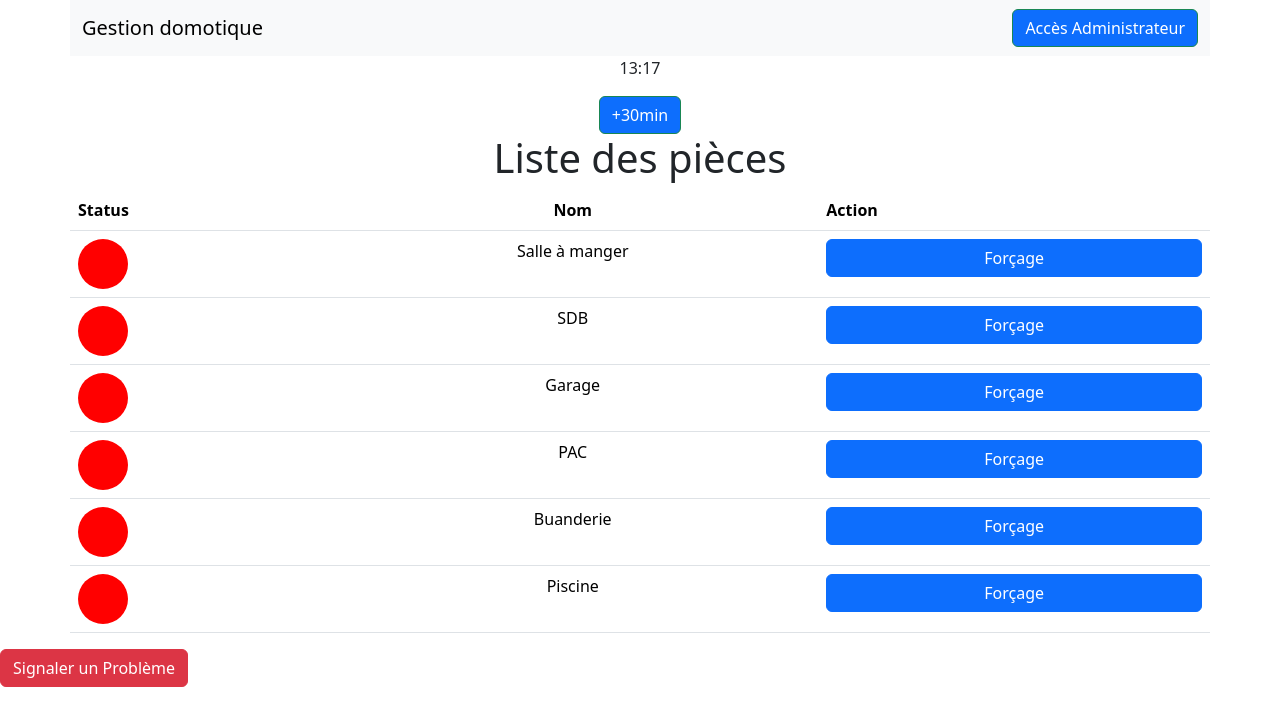
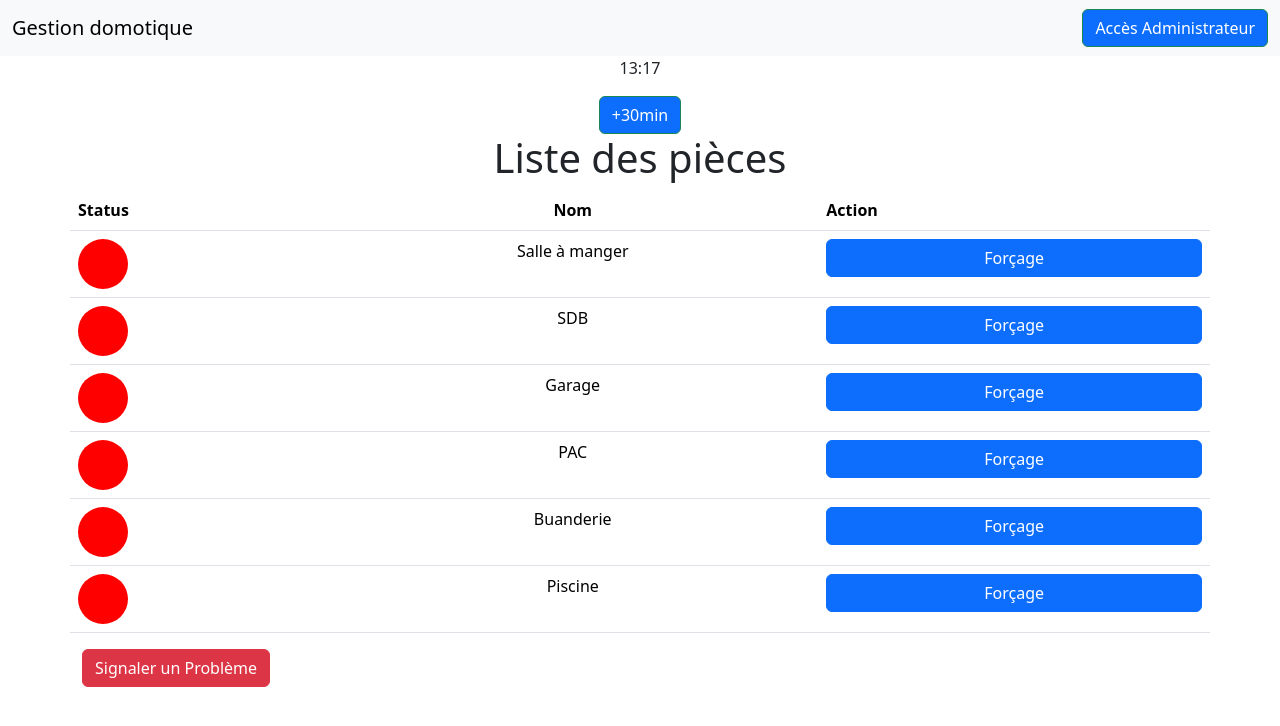
Before and after one commit to JulienBNT/Projet-Angular, an Angular app in the folder angular-app/: page / in a window 1280 px wide. Shown: the top 726 px of the page. Built offline with nearby package versions, Linux system fonts and the light colour scheme.

Commit message:
Mise à jour des composants footer et navbar

```diff
--- a/angular-app/src/app/components/footer/footer.component.html
+++ b/angular-app/src/app/components/footer/footer.component.html
@@ -1,3 +1,5 @@
 <footer>
-    <button (click)="signalProblem()" type="button" class="btn btn-danger">Signaler un Problème</button>
+    <div class="container">
+            <button (click)="signalProblem()" type="button" class="btn btn-danger">Signaler un Problème</button>
+    </div>
 </footer>
--- a/angular-app/src/app/components/navbar/navbar.component.html
+++ b/angular-app/src/app/components/navbar/navbar.component.html
@@ -1,12 +1,14 @@
-<nav class="navbar navbar-expand-lg navbar-light bg-light container">
+<nav class="navbar navbar-expand-lg navbar-light bg-light">
   <div class="container-fluid">
     <a class="navbar-brand" href="#">Gestion domotique</a>
-      <button class="navbar-toggler" type="button" data-bs-toggle="collapse" data-bs-target="#navbarSupportedContent" aria-controls="navbarSupportedContent" aria-expanded="false" aria-label="Toggle navigation">
+    <button class="navbar-toggler" type="button" data-bs-toggle="collapse" data-bs-target="#navbarSupportedContent"
+      aria-controls="navbarSupportedContent" aria-expanded="false" aria-label="Toggle navigation">
       <span class="navbar-toggler-icon"></span>
     </button>
     <div class="collapse navbar-collapse" id="navbarSupportedContent" style="flex-direction: row-reverse;">
       <form class="d-flex">
-          <button class="btn btn-outline-success btn-primary" type="submit" style="color: white;">Accès Administrateur</button>
+        <button class="btn btn-outline-success btn-primary" type="submit" style="color: white;">Accès
+          Administrateur</button>
       </form>
     </div>
   </div>
```
Lines whose indentation alone changed are shown as unchanged.
